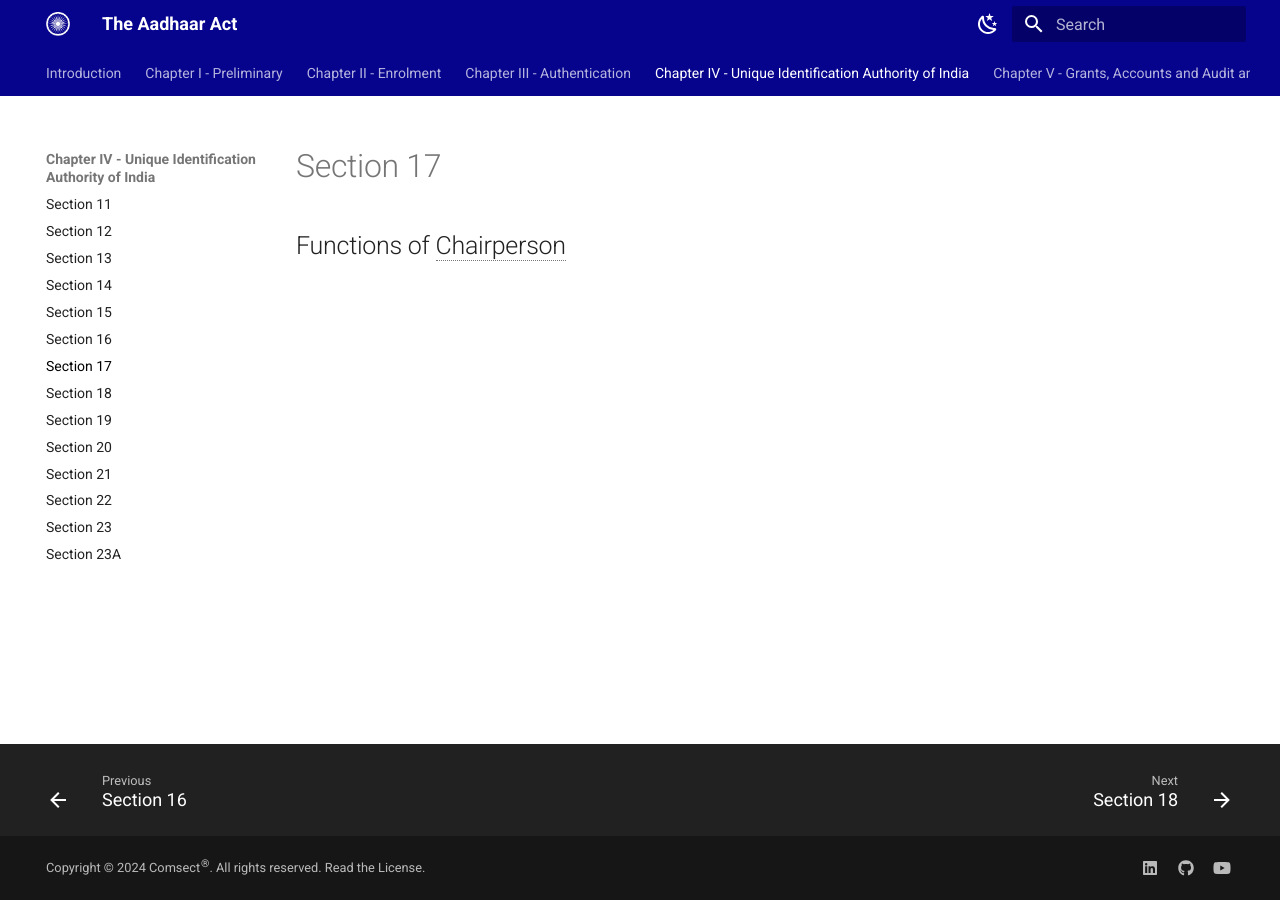
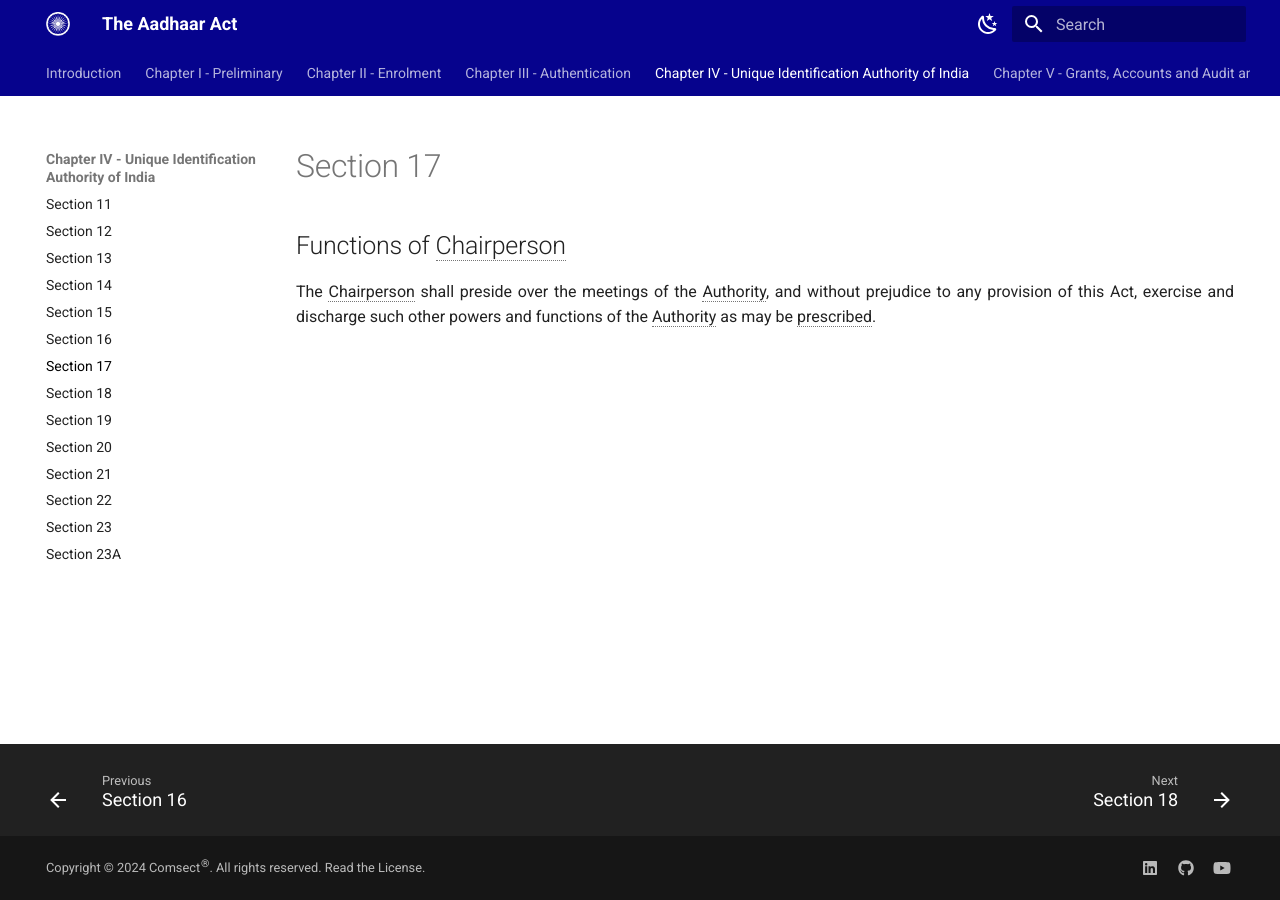
Before and after one commit to comsect/aadhaar-act, an MkDocs documentation site: the page built from docs/en/17.md, in a window 1280 px wide. Built offline with MkDocs 1.6.1 and Material for MkDocs 9.7.7, drawn with Linux system fonts in a browser that asks for light colours.

Commit message:
add section-seventeen

```diff
--- a/docs/en/17.md
+++ b/docs/en/17.md
@@ -5,3 +5,5 @@
 ---
 
 ## Functions of Chairperson
+
+The Chairperson shall preside over the meetings of the Authority, and without prejudice to any provision of this Act, exercise and discharge such other powers and functions of the Authority as may be prescribed.
```
